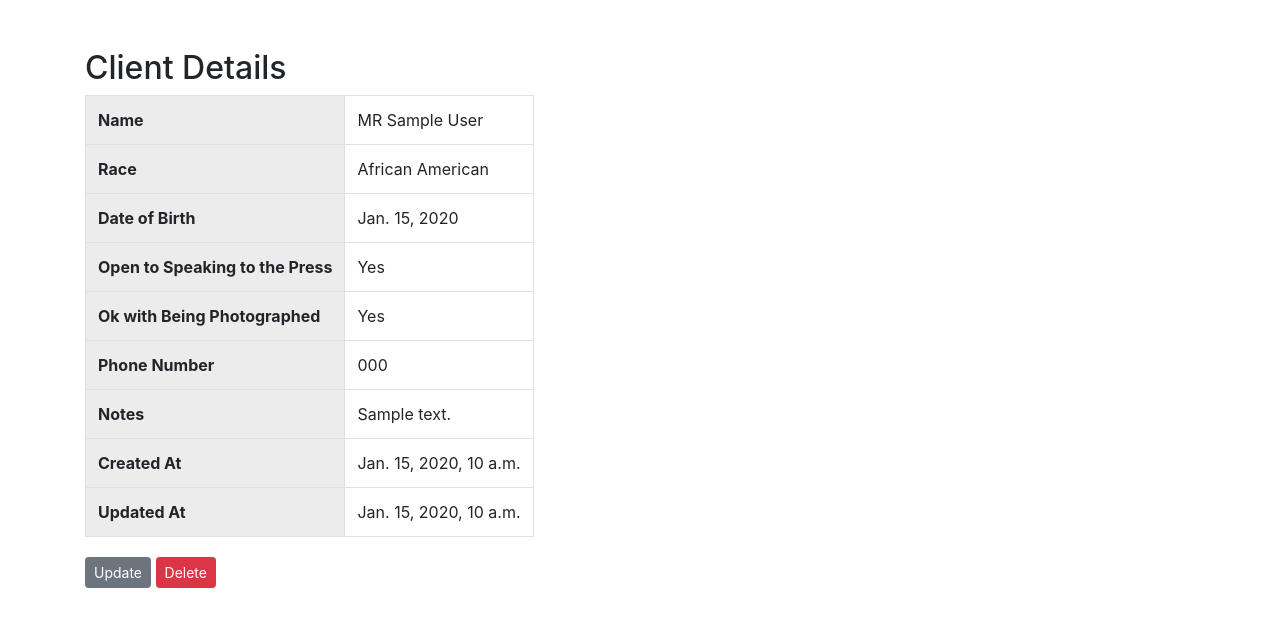
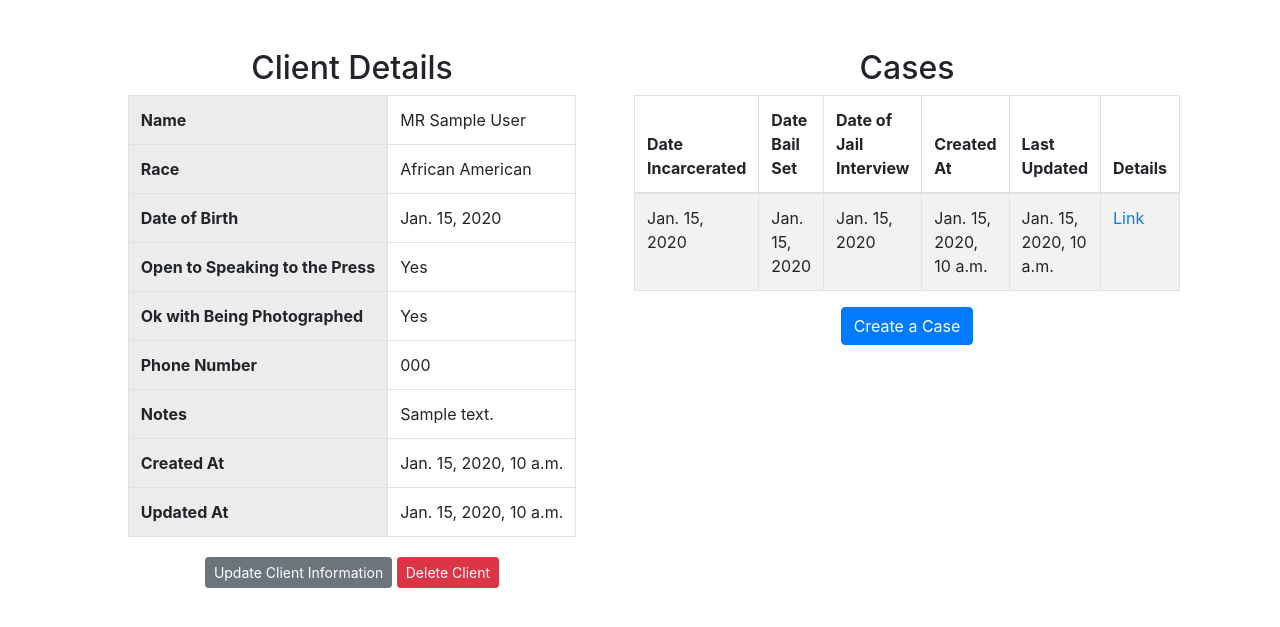
Before and after one commit to petedannemann/philly-bailout, a Django app: page /client/1/ in a window 1280 px wide. Shown: the part 56-683 px from the top of the page. Run offline with Django 3.2, Linux system fonts and the light colour scheme; tables that the repository leaves empty hold one stand-in row (values such as "Sample post"); some libraries are stand-ins or nearby versions.

Commit message:
Clean up client list and client detail views

```diff
--- a/core/forms.py
+++ b/core/forms.py
@@ -10,7 +10,7 @@ class DateInput(forms.DateInput):
 class CaseForm(forms.ModelForm):
     class Meta:
         model = Case
-        fields = '__all__'
+        exclude = ('person',)
         widgets = {
             'referral_date': DateInput(),
             'date_incarcerated': DateInput(),
--- a/core/models.py
+++ b/core/models.py
@@ -17,6 +17,10 @@ class Person(models.Model):
     @property
     def name(self):
         return f'{self.first_name} {self.last_name}'
+
+    @property
+    def cases(self):
+        return Case.objects.filter(person=self.pk)
 
     def __str__(self):
         return self.name
--- a/core/templates/base.html
+++ b/core/templates/base.html
@@ -36,7 +36,7 @@
         <div class="collapse navbar-collapse" id="navbarSupportedContent">
           <ul class="navbar-nav mr-auto">
             <li class="nav-item">
-              <a class="nav-link" href="{% url 'case-list' %}">Home<span class="sr-only">(current)</span></a>
+              <a class="nav-link" href="{% url 'client-list' %}">Home<span class="sr-only">(current)</span></a>
             </li>
             <li class="nav-item">
               <a class="nav-link" href="{% url 'about' %}">About<span class="sr-only">(current)</span></a>
--- a/core/templates/core/case_detail.html
+++ b/core/templates/core/case_detail.html
@@ -98,7 +98,7 @@
     </table>
   </div>
     <div>
-      <a class="btn btn-secondary btn-sm mt-1 mb-1" href="{% url 'case-update' object.id %}">Update</a>
-      <a class="btn btn-danger btn-sm mt-1 mb-1" href="{% url 'case-delete' object.id %}">Delete</a>
+      <a class="btn btn-secondary btn-sm mt-1 mb-1" href="{% url 'case-update' object.id %}">Update Case Information</a>
+      <a class="btn btn-danger btn-sm mt-1 mb-1" href="{% url 'case-delete' object.id %}">Delete Case</a>
     </div>
 {% endblock content %}
--- a/core/templates/core/case_form.html
+++ b/core/templates/core/case_form.html
@@ -5,7 +5,7 @@
     <form method="POST">
       {% csrf_token %}
       <fieldset class="form-group">
-        <legend class="border-bottom mb-4">Create a New Case</legend>
+        <legend class="border-bottom mb-4">Create a New Case for {{ client.name }}</legend>
         {{ form|crispy }}
       </fieldset>
       <div class="form-group">
--- a/core/templates/core/client_detail.html
+++ b/core/templates/core/client_detail.html
@@ -1,5 +1,7 @@
 {% extends "base.html" %}
 {% block content %}
+  <div class="row" style="margin:auto;" align="center">
+    <div class="col-sm">
       <h2>Client Details</h2>
       <div class="table-responsive">
         <table class="table table-hover table-bordered" style="width: auto;">
@@ -49,8 +51,48 @@
           </tbody>
         </table>
       </div>
-  <div>
-    <a class="btn btn-secondary btn-sm mt-1 mb-1" href="{% url 'client-update' object.id %}">Update</a>
-    <a class="btn btn-danger btn-sm mt-1 mb-1" href="{% url 'client-delete' object.id %}">Delete</a>
+      <a class="btn btn-secondary btn-sm mt-1 mb-1" href="{% url 'client-update' object.id %}">Update Client Information</a>
+      <a class="btn btn-danger btn-sm mt-1 mb-1" href="{% url 'client-delete' object.id %}">Delete Client</a>
+    </div>
+    <div class="col-sm">
+      <h2>Cases</h2>
+      {% if object.cases %}
+        <div class="table-responsive">
+          <table class="table table-hover table-striped table-bordered" style="width: auto;">
+            <thead>
+              <tr>
+                <th scope="col">Date Incarcerated</th>
+                <th scope="col">Date Bail Set</th>
+                <th scope="col">Date of Jail Interview</th>
+                <th scope="col">Created At</th>
+                <th scope="col">Last Updated</th>
+                <th scope="col">Details</th>
+              </tr>
+            </thead>
+            <tbody>
+              {% for case in object.cases %}
+                <tr>
+                  <td>{{ case.date_incarcerated }}</td>
+                  <td>{{ case.date_bail_set }}</td>
+                  <td>{{ case.date_of_jail_interview }}</td>
+                  <td>{{ case.created_at }}</td>
+                  <td>{{ case.updated_at }}</td>
+                  <td>
+                    <a class="mr-2" href="{% url 'case-detail' case.id %}">
+                      Link
+                    </a>
+                  </td>
+                </tr>
+              {% endfor %}
+            </tbody>
+          </table>
+        </div>
+      {% else %}
+        <p>This client has no cases.</p>
+      {% endif %}
+      <a class="btn btn-primary" href="{% url 'case-create' object.id %}">
+        Create a Case
+      </a>
+    </div>
   </div>
 {% endblock content %}
--- a/core/templates/core/client_form.html
+++ b/core/templates/core/client_form.html
@@ -1,7 +1,7 @@
 {% extends "base.html" %}
 {% load crispy_forms_tags %}
 {% block content %}
-  <div class="content-section" style="width: 60%;>
+  <div class="content-section" style="width: 60%; margin:auto;">
     <form method="POST">
       {% csrf_token %}
       <fieldset class="form-group">
--- a/core/templates/core/contact_detail.html
+++ b/core/templates/core/contact_detail.html
@@ -10,8 +10,8 @@
       </div>
     </div>
     <div>
-      <a class="btn btn-secondary btn-sm mt-1 mb-1" href="{% url 'contact-update' object.id %}">Update</a>
-      <a class="btn btn-danger btn-sm mt-1 mb-1" href="{% url 'contact-delete' object.id %}">Delete</a>
+      <a class="btn btn-secondary btn-sm mt-1 mb-1" href="{% url 'contact-update' object.id %}">Update Contact Information</a>
+      <a class="btn btn-danger btn-sm mt-1 mb-1" href="{% url 'contact-delete' object.id %}">Delete Contact</a>
     </div>
   </article>
 {% endblock content %}
--- a/core/urls.py
+++ b/core/urls.py
@@ -2,11 +2,11 @@ from django.urls import path
 from django.views.generic.base import TemplateView
 
 from core.views import (
+    ClientListView,
     ClientCreateView,
     ClientDetailView,
     ClientUpdateView,
     ClientDeleteView,
-    CaseListView,
     CaseCreateView,
     CaseDetailView,
     CaseUpdateView,
@@ -18,16 +18,16 @@ from core.views import (
 )
 
 urlpatterns = [
-    path('', CaseListView.as_view(), name='case-list'),
+    path('', ClientListView.as_view(), name='client-list'),
     path('about', TemplateView.as_view(template_name='about.html'), name='about'),
     path('client/new/', ClientCreateView.as_view(), name='client-create'),
     path('client/<int:pk>/', ClientDetailView.as_view(), name='client-detail'),
     path('client/<int:pk>/update/', ClientUpdateView.as_view(), name='client-update'),
     path('client/<int:pk>/delete/', ClientDeleteView.as_view(), name='client-delete'),
-    path('case/new/', CaseCreateView.as_view(), name='case-create'),
-    path('case/<int:pk>/', CaseDetailView.as_view(), name='case-detail'),
-    path('case/<int:pk>/update/', CaseUpdateView.as_view(), name='case-update'),
-    path('case/<int:pk>/delete/', CaseDeleteView.as_view(), name='case-delete'),
+    path('client/<int:client_id>/case/new/', CaseCreateView.as_view(), name='case-create'),
+    path('client/<int:client_id>/case/<int:case_id>/', CaseDetailView.as_view(), name='case-detail'),
+    path('client/<int:client_id>/case/<int:case_id>/update/', CaseUpdateView.as_view(), name='case-update'),
+    path('client/<int:client_id>/case/<int:case_id>/delete/', CaseDeleteView.as_view(), name='case-delete'),
     path('contact/new/', ContactCreateView.as_view(), name='contact-create'),
     path('contact/<int:pk>/', ContactDetailView.as_view(), name='contact-detail'),
     path('contact/<int:pk>/update/', ContactUpdateView.as_view(), name='contact-update'),
--- a/core/views.py
+++ b/core/views.py
@@ -20,6 +20,12 @@ from core.forms import (
     CaseForm, ClientForm, CaseSearchForm,
 )
 
+
+class ClientListView(ListView):
+    model = Client
+    context_object_name = 'clients'
+    ordering = ['-updated_at']
+    paginate_by = 5
 
 class ClientCreateView(SuccessMessageMixin, CreateView):
     model = Client
@@ -48,17 +54,21 @@ class ClientUpdateView(SuccessMessageMixin, UpdateView):
 
 class ClientDeleteView(SuccessMessageMixin, DeleteView):
     model = Client
-    success_url = reverse_lazy('cases-list')
+    success_url = reverse_lazy('client-list')
     success_message = "%(name)s was deleted successfully."
 
     def delete(self, request, *args, **kwargs):
         obj = self.get_object()
-        messages.success(self.request, self.success_message % obj.__dict__)
+        messages.success(
+            self.request, self.success_message % dict(
+                name=obj.name,
+            )
+        )
         return super(ClientDeleteView, self).delete(request, *args, **kwargs)
 
 class CaseListView(ListView):
     model = Case
-    context_object_name = 'Cases'
+    context_object_name = 'cases'
     ordering = ['-updated_at']
     paginate_by = 5
 
@@ -66,6 +76,18 @@ class CaseCreateView(SuccessMessageMixin, CreateView):
     model = Case
     form_class = CaseForm
     success_message = "The case for %(name)s was created successfully."
+
+    def get_context_data(self, **kwargs):
+        context = super(CaseCreateView, self).get_context_data(**kwargs)
+        client_id = self.kwargs['client_id']
+        client = Client.objects.get(pk=int(client_id))
+        context['client'] = client
+        return context
+
+    def form_valid(self, form):
+        case = form.save(commit=False)
+        case.person = form.data['person']
+        return super(CaseCreateView, self).form_valid(form)
 
     def get_success_message(self, cleaned_data):
         return self.success_message % dict(
```
Also changed, not shown: core/templates/core/client_list.html (added, +56 -0 lines). Lines whose indentation alone changed are shown as unchanged.
